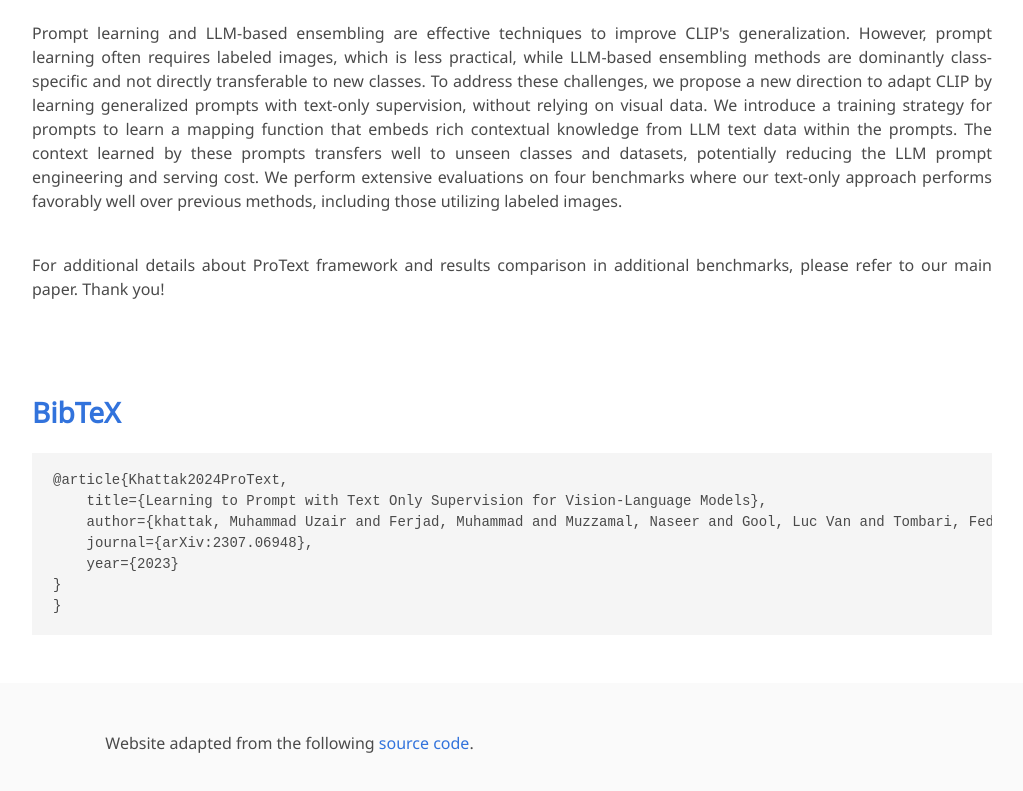
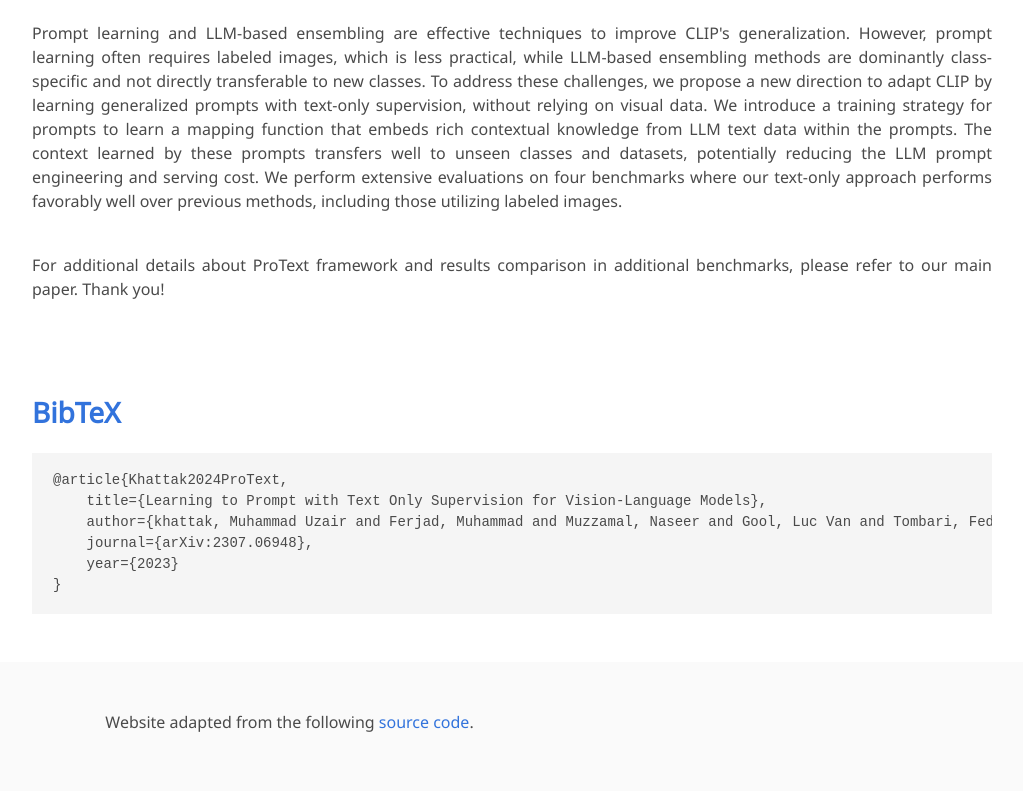
Before and after one commit to muzairkhattak/ProText, a plain HTML site: page index.html in a window 1280 px wide. Shown: the part 4881-5672 px from the top of the page, without its empty margins (128-1151 px from the left). Drawn offline with nearby package versions, Linux system fonts and the light colour scheme; some icons are missing; a web font is replaced by a local one.

Commit message:
Update index.html

```diff
--- a/index.html
+++ b/index.html
@@ -390,7 +390,7 @@ Prompt learning and LLM-based ensembling are effective techniques to improve CLI
     journal={arXiv:2307.06948},
     year={2023}
 }
-}</code></pre>
+</code></pre>
   </div>
 </section>
 
```
